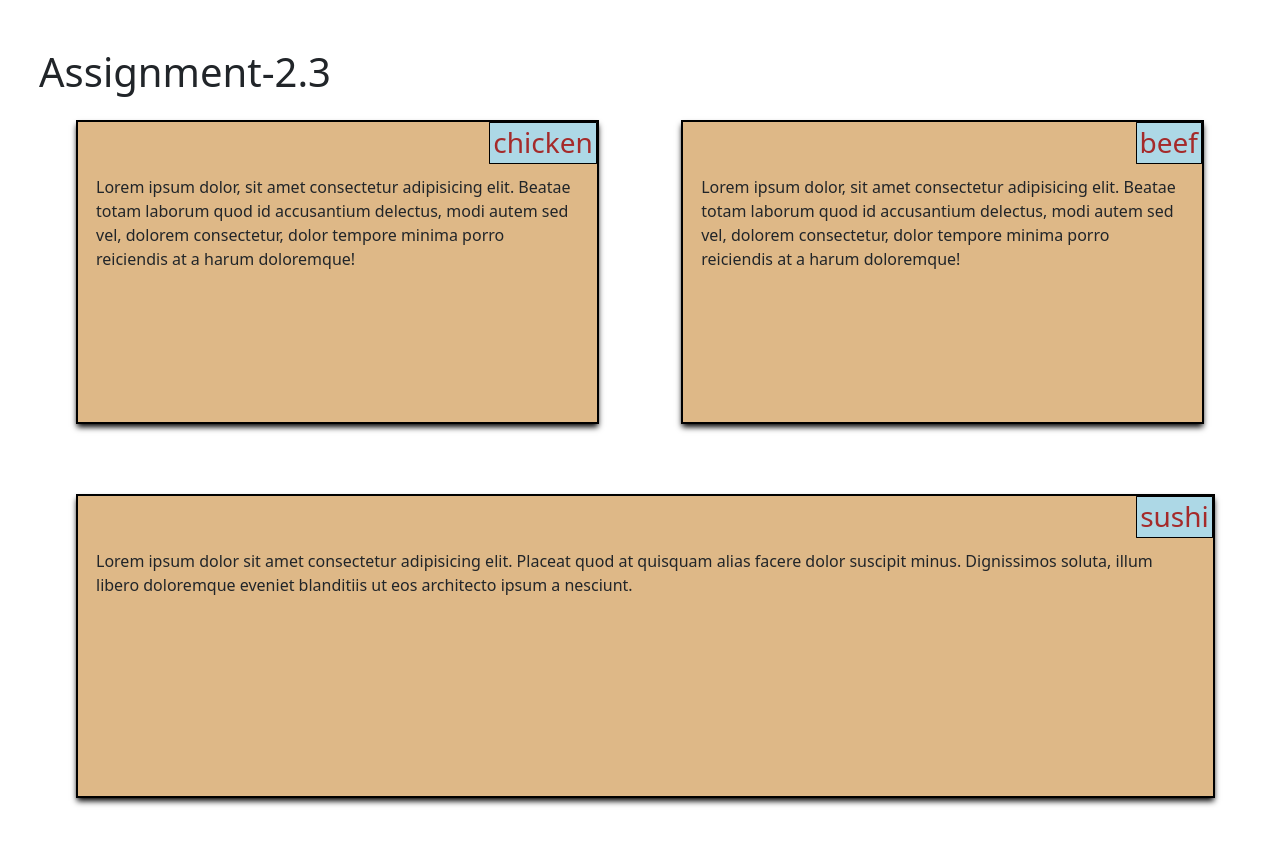
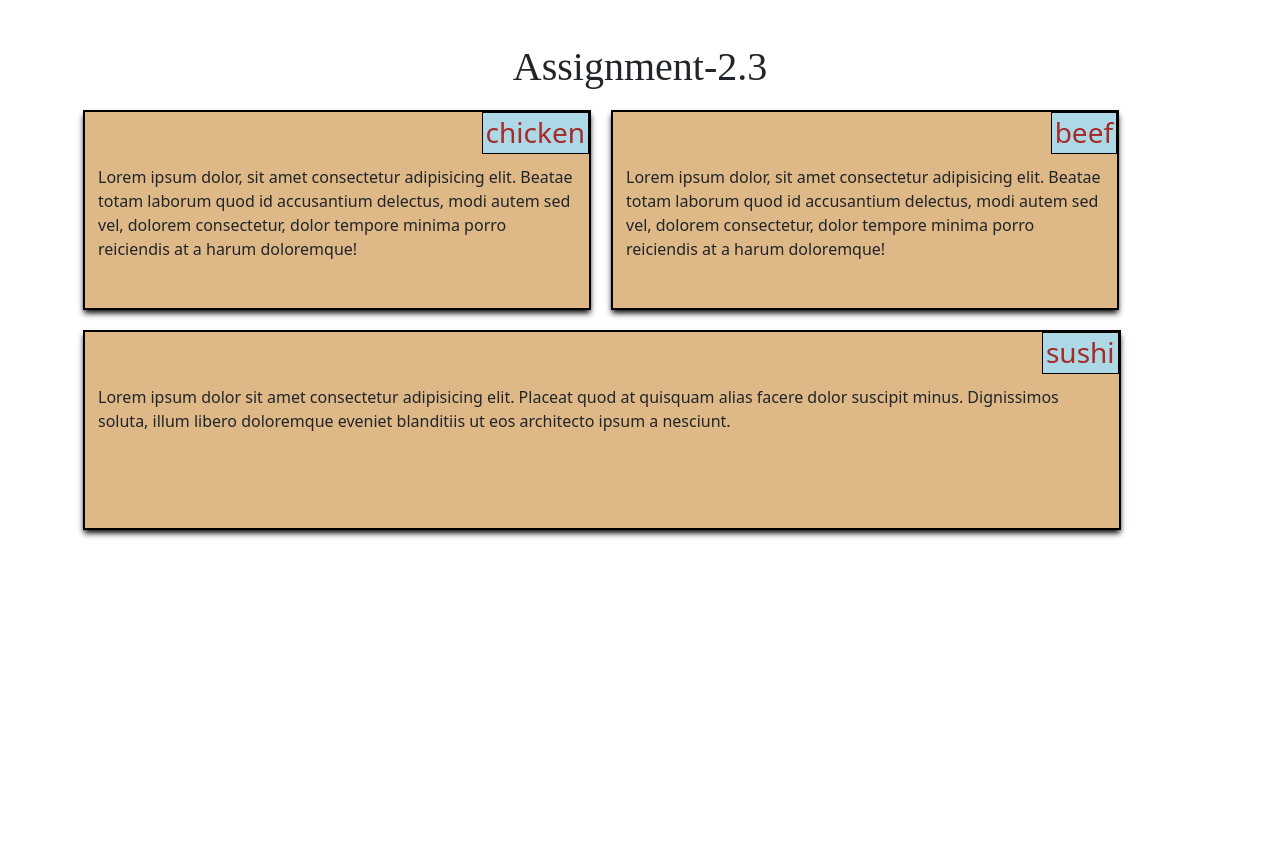
Before and after one commit to BajanIt/module-2Assignment, a plain HTML site: page index.html in a window 1280 px wide. After the commit the page ends 800 px from the top, so only its background shows below. Drawn offline with Linux system fonts and the light colour scheme.

Commit message:
Update style.css

```diff
--- a/css/style.css
+++ b/css/style.css
@@ -1,21 +1,28 @@
 *{
-  box-sizing:content-box ;
-  margin:15px;
-  padding:3px;
+  box-sizing:border-box ;
+  margin: 10px;
+  padding: 3px;
 
 }
+
 body{
   background-color:white ;
 }
 
+h1{
+  text-align: center;
+  justify-content: center;
+  font-weight: 500;
+
+}
 .my-col > h3{
   border: 1px solid black;
   background-color:lightblue;
-  border-radius: 0.450px;
+  border-radius: 0.45px;
   color: brown;
   float: right;
   position: relative;
-  left: 15px;
+  left: 10px;
 }
 .my-col > h3:hover{
   cursor: pointer;
@@ -40,72 +47,57 @@ p{
 }
 /* desktop size lg*/
 @media screen and (min-width:992px)and (max-width:1400px){
-  .row{
-    justify-content: space-between;
-    align-items: center;
-  }
   .my-col:nth-child(1){
     width: 44.8%;
-    height: 300px;
+    height: 200px;
   }
   .my-col:nth-child(2){
     width: 44.8%;
-    height: 300px;
+    height: 200px;
   }
   .my-col:nth-child(3){
-    width: 98%;
-    height: 300px;
-    margin-top: 55px;
+    width: 91.5%;
+    height: 200px;
+    margin-top: 10px;
+
   }
 }
 /* tablet size md*/
 @media screen and(min-width:768px)and (max-width:991px){
   .my-col:nth-child(1) {
-    width: 48%;
+    width: 50%;
     height: 300px;
-    margin: 0 auto;
   }
   .my-col:nth-child(2) {
-    width: 48%;
+    width: 50%;
     height: 300px;
-    margin: 0 auto;
   }
   .my-col:nth-child(3) {
-    width: 48%;
+    width: 50%;
     height: 300px;
-    margin 0 auto;
   }
 
 }
 /* mobile size sm*/
-
-
 @media screen and(min-width:680)and(max-width:767px){
     .my-col:nth-child(1) {
     width: 45%;
     height: 300px;
 
   }
-
   .my-col:nth-child(2) {
     width: 45%;
     height: 300px;
-
   }
 
   .my-col:nth-child(3) {
     width: 45%;
     height: 300px;
-
-  }
-
-
-}
-@media screen and(min-width:450px)and(max-width:679px) {
-  .my-col{
-    width: 200px;
-    height: 300px;
-    margin-left: 15px;
-    margin-right: 15px;
   }
 }
+@media screen and (min-width:680px)and (max-width:1400px) {
+ h1 {
+  font-weight: 500;
+  font-family: 'Times New Roman', Times, serif;
+ }
+}
```
